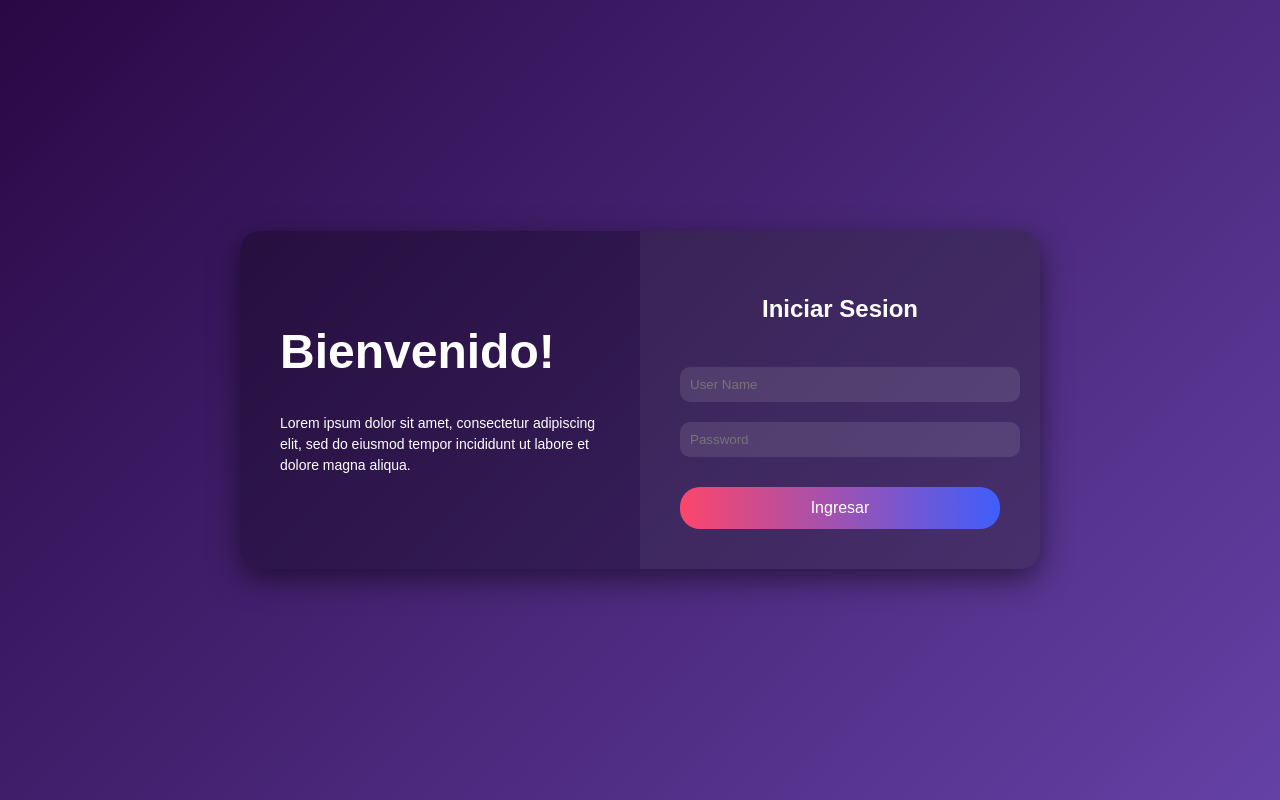
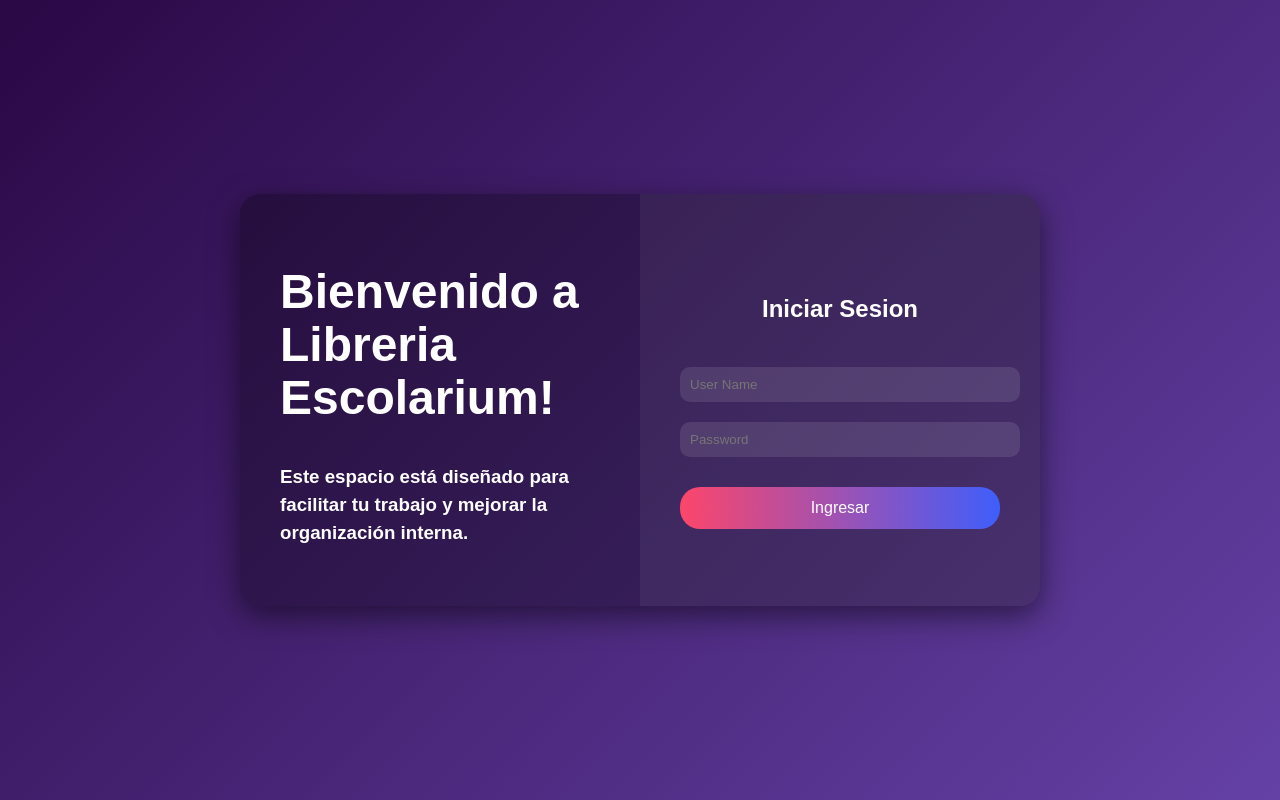
Before and after one commit to pauloled/libreria-final, a React (Vite) app in the folder frontend/: page / in a window 1280 px wide. Built offline with nearby package versions, Linux system fonts and the light colour scheme.

Commit message:
Se modifica el texto del Login

```diff
--- a/frontend/src/pages/login.jsx
+++ b/frontend/src/pages/login.jsx
@@ -35,8 +35,9 @@ const Login = ({ onLogin }) => {
     <div className="login-container">
       <div className="login-box">
         <div className="login-left">
-          <h1>Bienvenido!</h1>
-          <p>Lorem ipsum dolor sit amet, consectetur adipiscing elit, sed do eiusmod tempor incididunt ut labore et dolore magna aliqua.</p>
+          <h1>Bienvenido a Libreria Escolarium!</h1>
+          <h3>Este espacio está diseñado para facilitar tu trabajo y mejorar la organización interna.
+          </h3>
 
         </div>
         <div className="login-right">
```
